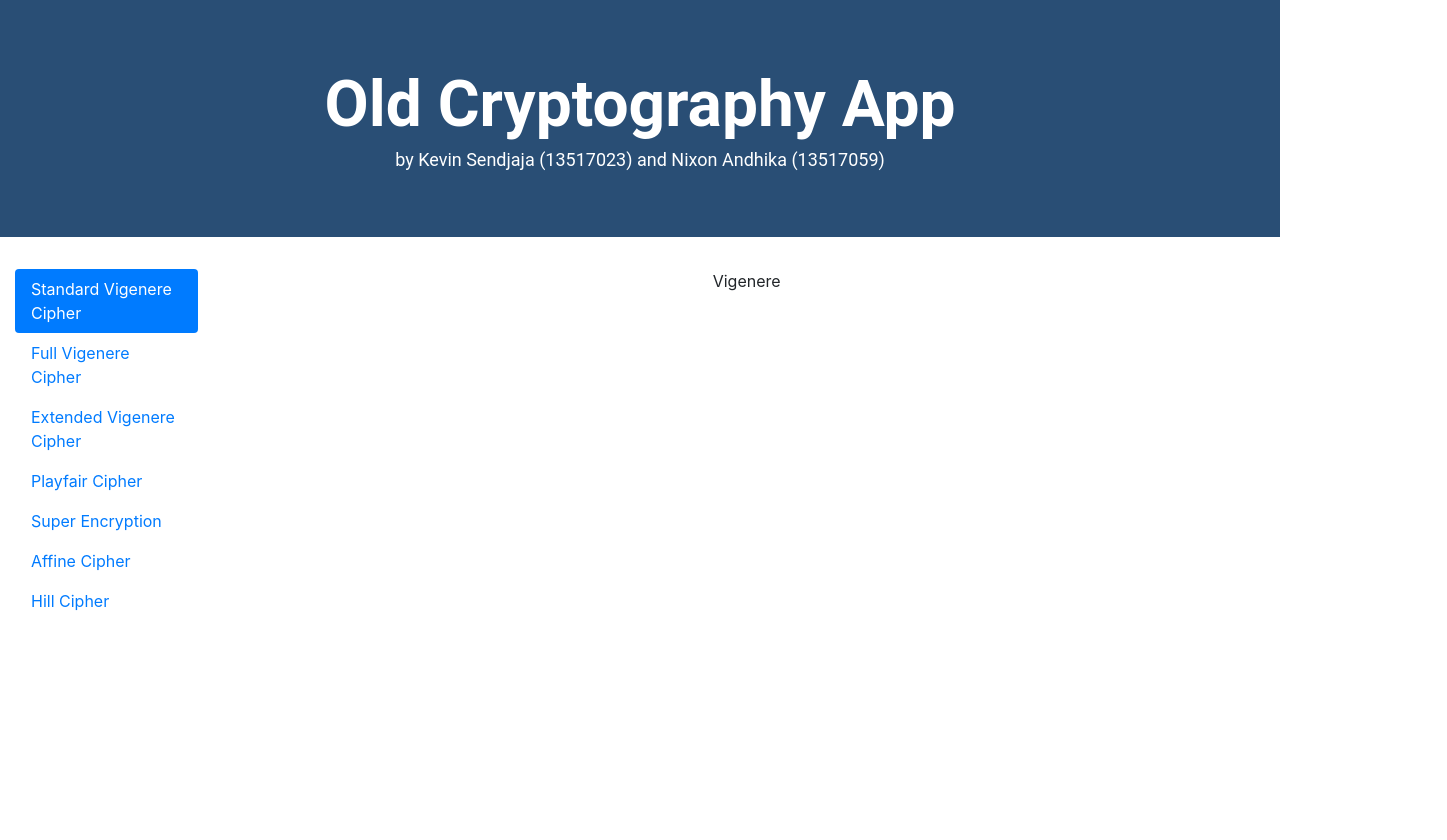
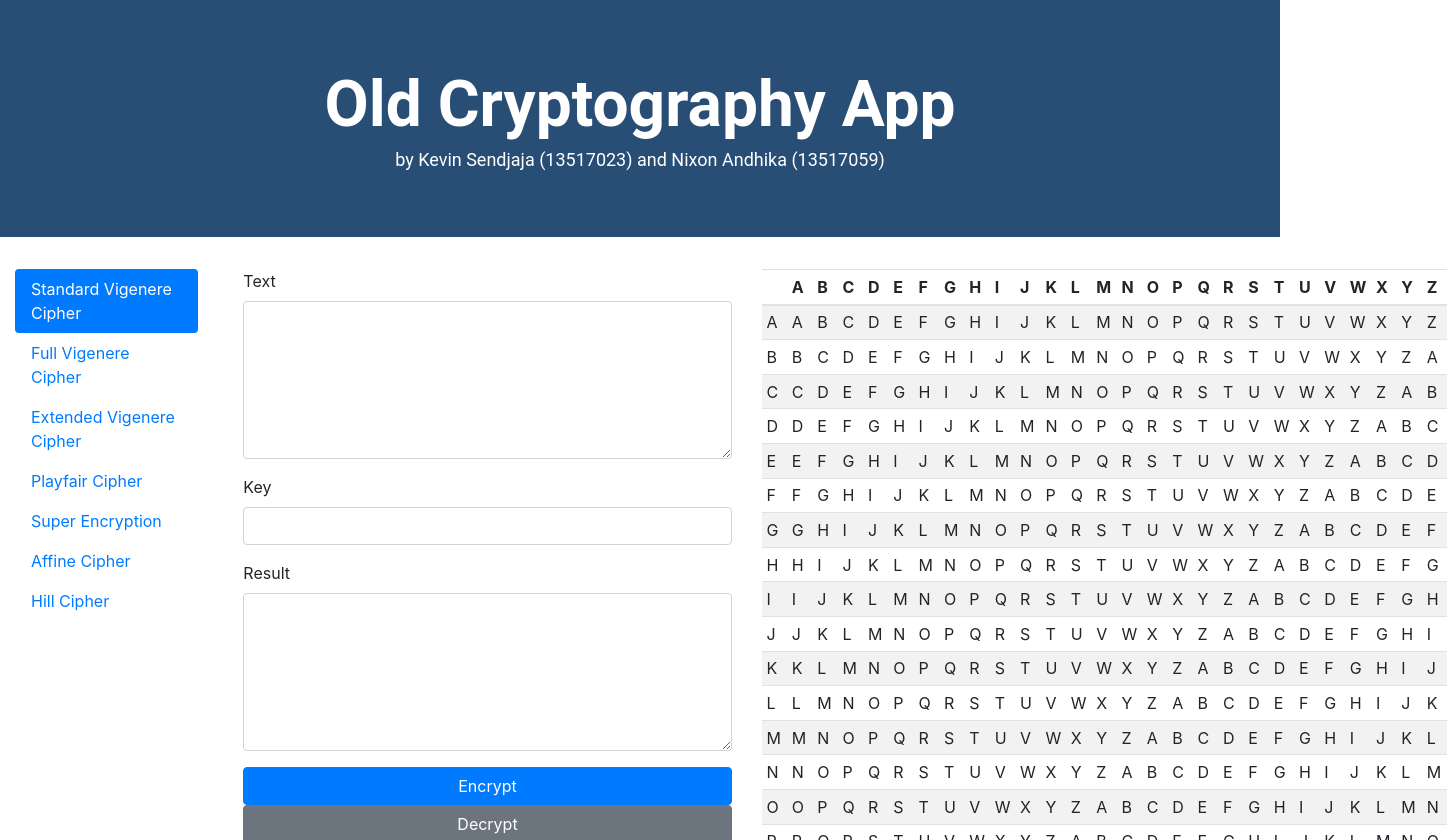
Before and after one commit to hidx1/old-cryptography, a React (Create React App) app: page / in a window 1280 px wide. Shown: the top 840 px of the page, 1447 px wide, since content can reach past the window. Before the commit the page ends 800 px from the top, so only its background shows below. Built offline with nearby package versions, Linux system fonts and the light colour scheme.

Commit message:
standard vigenere

```diff
--- a/src/App.js
+++ b/src/App.js
@@ -42,7 +42,7 @@ function App() {
               </Nav>
             </Col>
             <Col sm={10} className="content-center">
-              <Tab.Content>
+              <Tab.Content className="full-width">
                 <Tab.Pane eventKey="standard-vigenere">
                   <Vigenere/>
                 </Tab.Pane>
--- a/src/Ciphers/Vigenere.js
+++ b/src/Ciphers/Vigenere.js
@@ -1,11 +1,185 @@
 import React from 'react';
 
+import {
+  Button,
+  Col,
+  Form,
+  Row,
+  Table,
+} from 'react-bootstrap';
+
 export default class Vigenere extends React.PureComponent {
+  constructor(props) {
+    super(props);
+    this.action = null;
+    this.state={
+      alphabets: ["A", "B", "C", "D", "E", "F", "G", "H", "I", "J",
+                  "K", "L", "M", "N", "O", "P", "Q", "R", "S", "T",
+                  "U", "V", "W", "X", "Y", "Z"],
+      rows: null,
+      // table: null,
+      numOfChar: 26,
+    }
+  }
+
+  componentDidMount() {
+    this.generateRow(26);
+    // this.generateTable(26);
+  }
+
+  generateRow(numOfChar) {
+    let rows = [];
+
+    for (let i = 0; i < numOfChar; i++) {
+      rows[i] = i;
+    }
+
+    this.setState({
+      rows: rows,
+    });
+  }
+
+  // generateTable(numOfChar) {
+  //   let row = 0;
+  //   let table = [];
+  //   let stop = false;
+
+  //   for (let i = 0; row < numOfChar; i++) {
+  //     if (i % numOfChar === 0 && i !== 0) {
+  //       row++;
+  //       i = 0;
+  //       if (row === numOfChar) {
+  //         stop = true;
+  //       }
+  //     }
+  //     if (!stop) table[row*numOfChar + i] = this.state.alphabets[(row+i)%numOfChar];
+  //   }
+
+  //   this.setState({
+  //     table: table,
+  //   });
+  // }
+
+  mod(n, m) {
+    return ((n % m) + m) % m;
+  }
+
+  encrypt(plainText, key) {
+    const { alphabets, numOfChar } = this.state;
+    let result = "";
+    for (let i = 0; i < plainText.length; i++) {
+      let row = alphabets.indexOf(key[i]);
+      let col = alphabets.indexOf(plainText[i]);
+      result += alphabets[(col+row)%numOfChar];
+      if (i > 0 && i % 5 === 0) result += " ";
+    }
+    this.resultText.value = result;
+  }
+
+  decrypt(cipherText, key) {
+    const { alphabets, numOfChar } = this.state;
+    let result = "";
+    for (let i = 0; i < cipherText.length; i++) {
+      let row = alphabets.indexOf(key[i]);
+      let col = alphabets.indexOf(cipherText[i]);
+      result += alphabets[this.mod(col-row, numOfChar)];
+      if (i > 0 && i % 5 === 0) result += " ";
+    }
+    this.resultText.value = result.toLowerCase();
+  }
+
+  handleSubmit = (event) => {
+    event.preventDefault();
+    let text = event.target.inputText.value.replace(/[^A-Za-z]/g, "").toUpperCase();
+    let key = event.target.key.value.toUpperCase();
+    if (key.length < text.length) {
+      let numOfRepeat = Math.ceil((text.length-key.length)/key.length)+1;
+      key = key.repeat(numOfRepeat).substr(0, text.length);
+    } else {
+      key = key.substr(0, text.length);
+    }
+    if (this.action === "encrypt") {
+      this.encrypt(text, key);
+    } else {
+      this.decrypt(text, key);
+    }
+  }
+
   render() {
+    const { alphabets, rows, numOfChar } = this.state;
     return (
-      <div>
-        Vigenere
-      </div>
+      <React.Fragment>
+        <Row>
+          <Col xs={6} className="content-start">
+            <Form onSubmit={this.handleSubmit}>
+
+              <Form.Group controlId="inputText">
+                <Form.Label>Text</Form.Label>
+                <Form.Control as="textarea" rows="6"/>
+              </Form.Group>
+
+              <Form.Group controlId="key">
+                <Form.Label>Key</Form.Label>
+                <Form.Control type="text"/>
+              </Form.Group>
+
+              <Form.Group controlId="resultText">
+                <Form.Label>Result</Form.Label>
+                <Form.Control as="textarea" rows="6" ref={(ref)=>{this.resultText=ref}}/>
+              </Form.Group>
+
+              <Button
+                variant="primary"
+                type="submit"
+                className="full-width"
+                onClick={() => this.action="encrypt"}
+              > Encrypt
+              </Button>
+
+              <Button
+                variant="secondary"
+                type="submit"
+                className="full-width"
+                onClick={() => this.action="decrypt"}
+              > Decrypt
+              </Button>
+            </Form>
+          </Col>
+          <Col xs={6} className="content-end">
+          { rows ?
+            numOfChar === 26 ? (
+              <Table striped hover responsive="xl" size="sm">
+                <thead>
+                  <tr>
+                    <th></th>
+                    { alphabets.map((char, idx) => {
+                      return (
+                        <th key={idx}>{char}</th>
+                      )
+                    })}
+                  </tr>
+                </thead>
+                <tbody>
+                  { alphabets.map((char, idx) => {
+                    return (
+                      <tr key={idx}>
+                        <td>{char}</td>
+                        { rows.map(itr => {
+                          return (
+                            <td key={itr}>{alphabets[(idx+idx*numOfChar+itr)%numOfChar]}</td>
+                          )
+                        })}
+                      </tr>
+                    )
+                  })}
+                </tbody>
+              </Table>
+            )
+            : ""
+          : ""}
+          </Col>
+        </Row>
+      </React.Fragment>
     )
   }
 }
--- a/src/index.css
+++ b/src/index.css
@@ -91,7 +91,7 @@ code {
   justify-content: center;
 }
 
-.width-100 {
+.full-width {
   width: 100%;
 }
 
```
